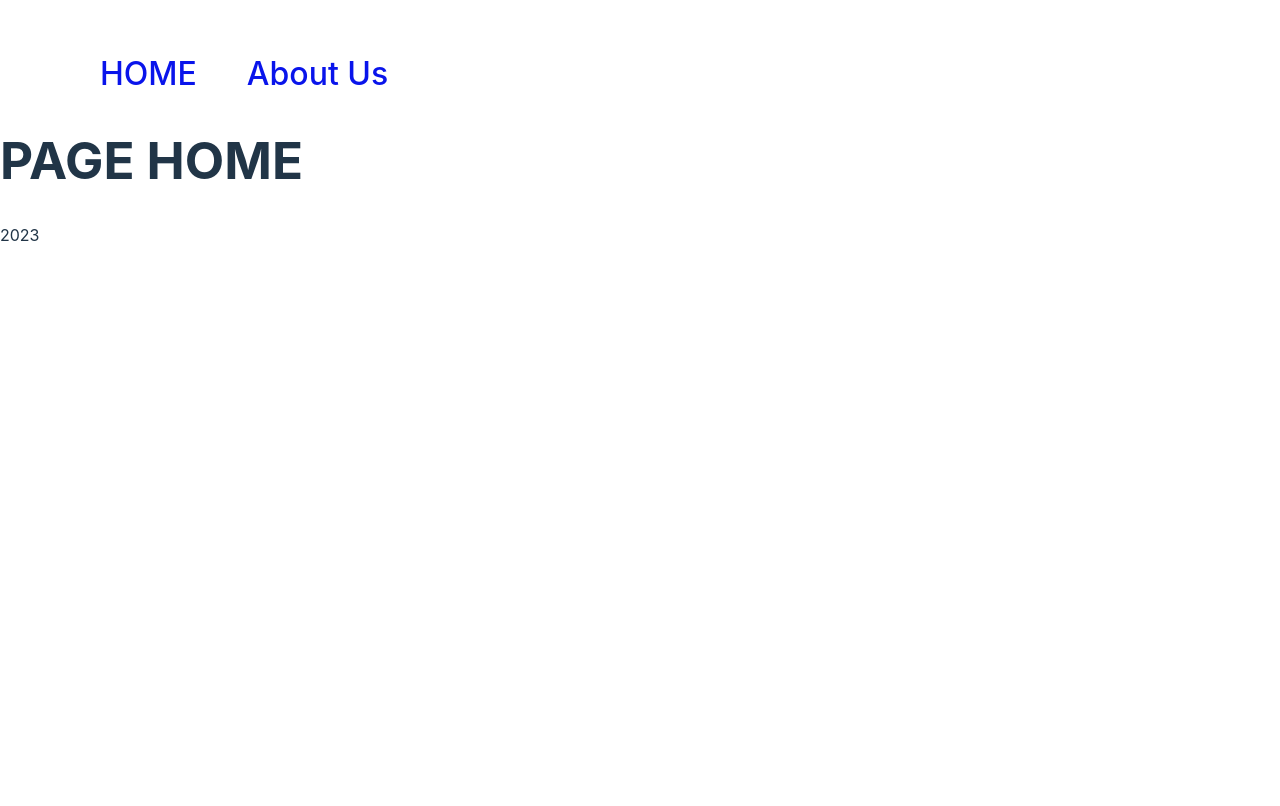
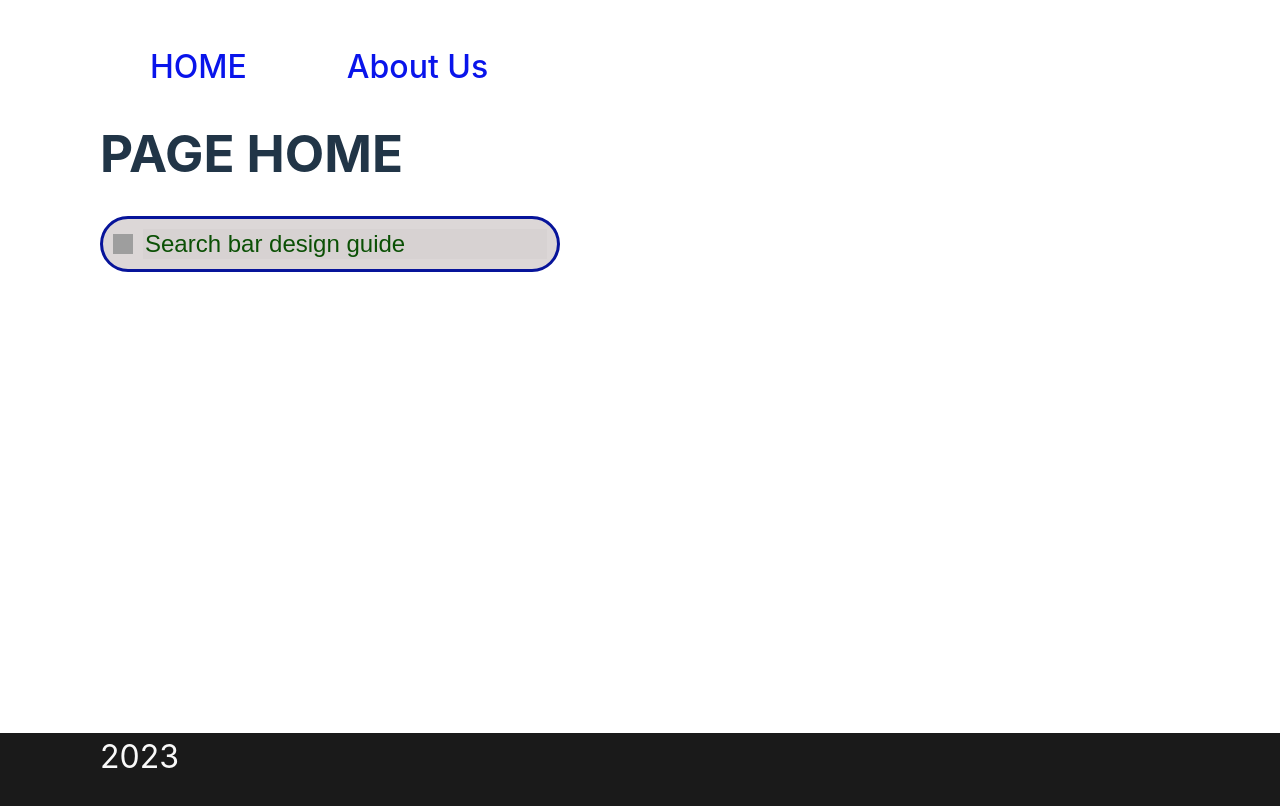
Before and after one commit to Aleksander0889/react, a React (Vite) app in the folder react-ts/: page /#/ in a window 1280 px wide. Shown: the top 806 px of the page. Built offline with nearby package versions, Linux system fonts and the light colour scheme; grey boxes are pictures that could not be loaded.

Commit message:
add input

```diff
--- a/react-ts/src/components/Layot.tsx
+++ b/react-ts/src/components/Layot.tsx
@@ -12,7 +12,9 @@ function Layout() {
         </Link>
       </header>
       <Outlet />
-      <footer>2023</footer>
+      <footer>
+        <p className="text">2023</p>
+      </footer>
     </>
   );
 }
--- a/react-ts/src/index.css
+++ b/react-ts/src/index.css
@@ -24,14 +24,21 @@ a:hover {
 }
 
 body {
-  margin: 0;
+  margin-bottom: 0px;
+  margin-left: 0px;
   display: flex;
   place-items: center;
-  min-width: 320px;
+  min-width: 100vw;
+  max-height: 100vh;
+
 
 }
+  main {
+    padding-left: 100px;
+     }
 
 h1 {
+
   font-size: 3.2em;
   line-height: 1.1;
 }
@@ -59,11 +66,57 @@ header {
   margin-top: 50px;
   margin-left: 100px;
 }
+.text {
+  margin-left: 100px;
+  color: #f9f9f9;
+  font-size: 32px;
+  }
 
 .link_text {
+  padding-left: 50px;
   font-size: 32px;
   color: #0914eb;
   padding-right: 50px;
+}
+
+.search {
+  display: inline-flex;
+  height: 30px;
+  border: 3px solid rgb(7, 20, 154);
+  border-radius: 30px;
+  padding: 10px;
+  background-color:rgba(215, 209, 209, 0.87);
+}
+
+.input_search {
+  display: flex;
+  width: 400px;
+ border: 0;
+  background-color:rgba(215, 209, 209, 0.87);
+  color: rgb(11, 80, 5);
+  size: 32px;
+  font-size: 1.5rem;
+  outline: none;
+
+}
+.search-field:focus {
+  outline: none;
+  border: 0;
+}
+
+.search-icon {
+    width: 20px;
+    height: 20px;
+    margin-right: 10px;
+    margin-top: 5px;
+    order: -1;
+  }
+
+footer {
+ margin-top: calc(69vh - 91px);;
+  height: 90px;
+  width: 100vw;
+  background-color: #1a1a1a;
 }
 
 @media (prefers-color-scheme: light) {
--- a/react-ts/src/pages/About Us.tsx
+++ b/react-ts/src/pages/About Us.tsx
@@ -1,5 +1,9 @@
 function About() {
-  return <h1>PAGE ABOUT US</h1>;
+  return (
+    <main>
+      <h1>PAGE ABOUT US</h1>
+    </main>
+  );
 }
 
 export default About;
--- a/react-ts/src/pages/Home.tsx
+++ b/react-ts/src/pages/Home.tsx
@@ -1,5 +1,17 @@
 function Home() {
-  return <h1>PAGE HOME</h1>;
+  return (
+    <main>
+      <h1>PAGE HOME</h1>
+      <form className="search">
+        <input type="text" className="input_search" value="Search bar design guide" />
+        <img
+          className="search-icon"
+          src="https://image.flaticon.com/icons/svg/49/49116.svg"
+          alt=""
+        />
+      </form>
+    </main>
+  );
 }
 
 export default Home;
--- a/react-ts/src/pages/NotFound.tsx
+++ b/react-ts/src/pages/NotFound.tsx
@@ -2,10 +2,10 @@ import { Link } from 'react-router-dom';
 
 function NotFound() {
   return (
-    <>
-      <h1>Not Found</h1>
+    <main>
+      <h1>404</h1>
       <Link to="/">GO HOME</Link>
-    </>
+    </main>
   );
 }
 
```
